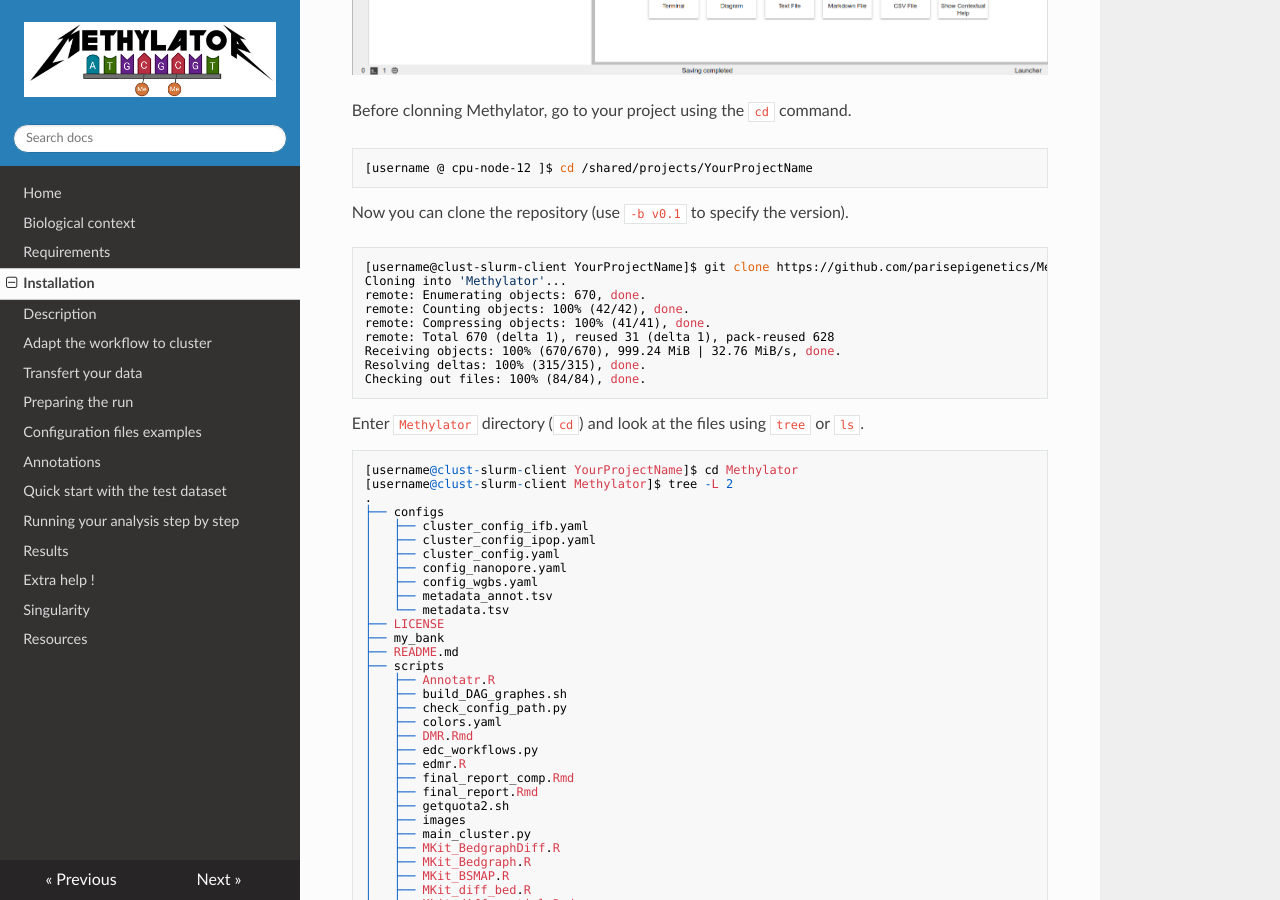
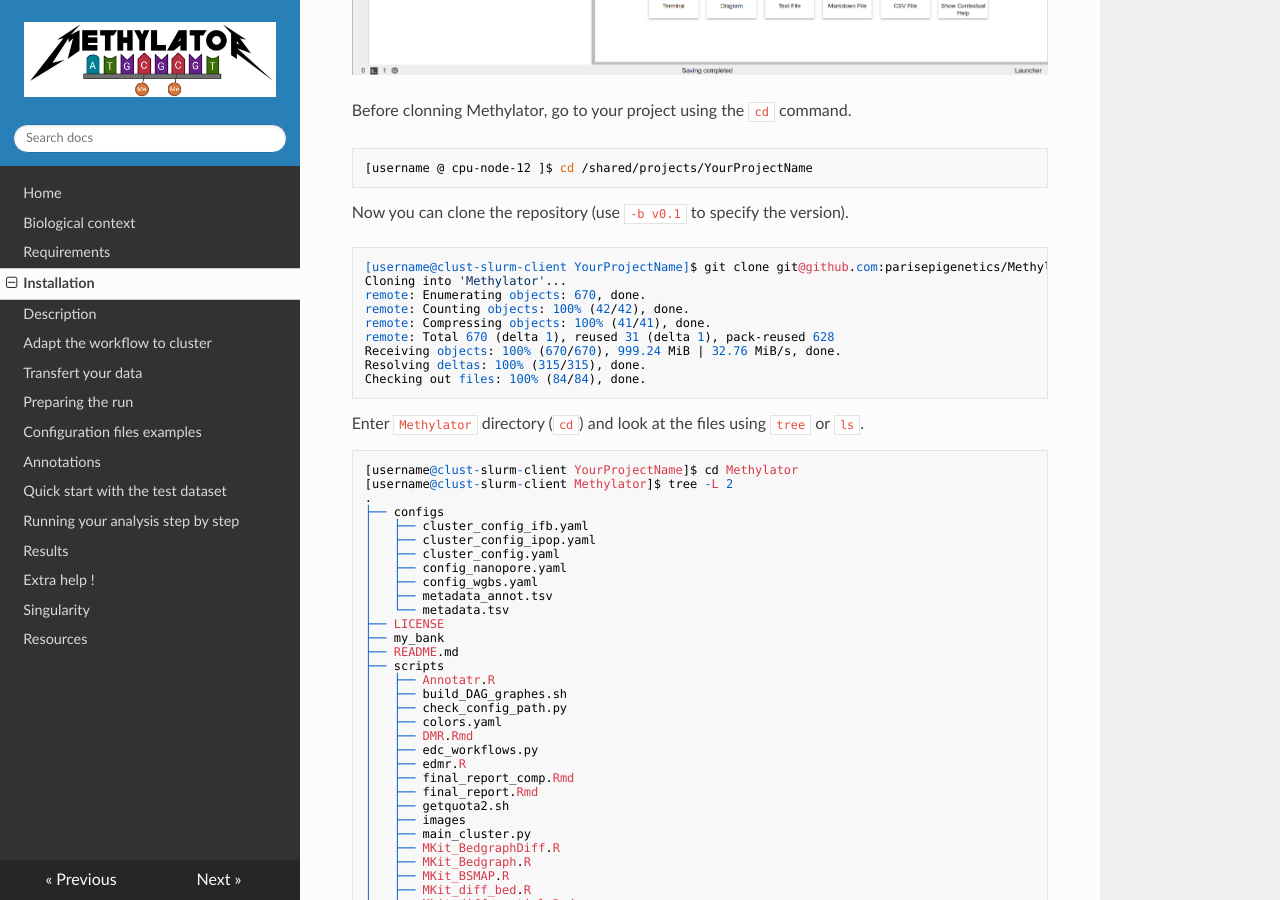
Before and after one commit to parisepigenetics/Methylator-Documentation, an MkDocs documentation site: the page built from docs/installation.md, in a window 1280 px wide and 900 px high, scrolled down 615 px. Built offline with MkDocs 1.6.1, drawn with Linux system fonts in a browser that asks for light colours; nearby versions of some CDN libraries.

Commit message:
Update installation.md

````diff
--- a/docs/installation.md
+++ b/docs/installation.md
@@ -12,7 +12,7 @@ Before clonning Methylator, go to your project using the `cd` command.
 Now you can clone the repository (use `-b v0.1` to specify the version).
 
 ```bash
-[username@clust-slurm-client YourProjectName]$ git clone https://github.com/parisepigenetics/Methylator
+[username@clust-slurm-client YourProjectName]$ git clone git@github.com:parisepigenetics/Methylator.git
 Cloning into 'Methylator'...
 remote: Enumerating objects: 670, done.
 remote: Counting objects: 100% (42/42), done.
````
